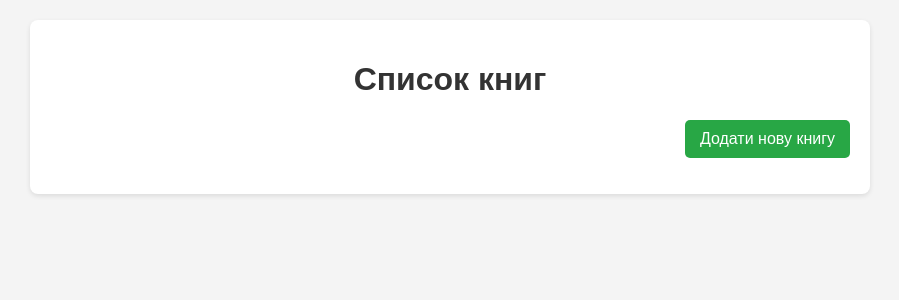
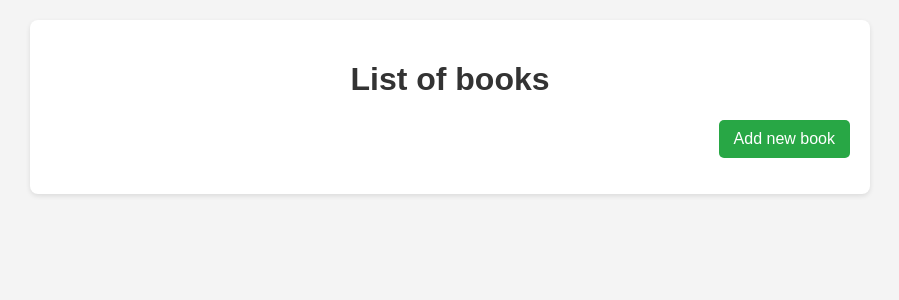
Before and after one commit to lisakaminska/Brewed_tales, a Django app: page /cafe_book_space/books/ in a window 1280 px wide. Shown: the top 300 px of the page, without its empty margins (190-1089 px from the left). Run offline with Django 5.2, Linux system fonts and the light colour scheme; data that the repository does not hold is empty.

Commit message:
translated

```diff
--- a/brewed_tales/cafe_book_space/templates/cafe_book_space/book_list.html
+++ b/brewed_tales/cafe_book_space/templates/cafe_book_space/book_list.html
@@ -3,7 +3,7 @@
 <head>
     <meta charset="UTF-8">
     <meta name="viewport" content="width=device-width, initial-scale=1.0">
-    <title>Список книг</title>
+    <title>List of books</title>
     <style>
         body {
             font-family: Arial, sans-serif;
@@ -96,9 +96,9 @@
 </head>
 <body>
     <div class="container">
-        <h1>Список книг</h1>
+        <h1>List of books</h1>
         <div class="clearfix">
-            <a href="{% url 'cafe_book_space:add_book' %}" class="add-button">Додати нову книгу</a>
+            <a href="{% url 'cafe_book_space:add_book' %}" class="add-button">Add new book</a>
         </div>
         <ul>
             {% for book in books %}
@@ -107,11 +107,11 @@
                         <a href="{% url 'cafe_book_space:book_detail' book.id %}">{{ book.title }}</a>
                     </div>
                     <div class="book-info">
-                        Жанр: {{ book.genre }} | Автор: {{ book.author }} | Ціна: {{ book.price }} грн
+                        Genre: {{ book.genre }} | Author: {{ book.author }} | Price: {{ book.price }} UAH
                     </div>
                     <div class="action-buttons">
-                        <a href="{% url 'cafe_book_space:update_book' book.id %}" class="edit-button">Редагувати</a>
-                        <a href="{% url 'cafe_book_space:delete_book' book.id %}" class="delete-button">Видалити</a>
+                        <a href="{% url 'cafe_book_space:update_book' book.id %}" class="edit-button">Edit</a>
+                        <a href="{% url 'cafe_book_space:delete_book' book.id %}" class="delete-button">Delete</a>
                     </div>
                 </li>
             {% endfor %}
--- a/brewed_tales/cafe_book_space/views.py
+++ b/brewed_tales/cafe_book_space/views.py
@@ -2,6 +2,8 @@ import requests
 from django.shortcuts import render, redirect
 from django.urls import reverse
 from .forms import BookForm
+from django.shortcuts import render, redirect, get_object_or_404
+from cafe.models import Book
 
 API_URL = 'http://localhost:8000/api/books/'
 
@@ -48,3 +50,11 @@ def delete_book(request, pk):
         if response.status_code == 204:
             return redirect(reverse('cafe_book_space:book_list'))
     return render(request, 'cafe_book_space/book_confirm_delete.html', {'pk': pk})
+
+
+def book_confirm_delete(request, pk):
+    book = get_object_or_404(Book, pk=pk)
+    if request.method == 'POST':
+        book.delete()
+        return redirect('cafe_book_space:book_list')
+    return render(request, 'cafe_book_space/book_confirm_delete.html', {'book': book})
```
Also changed, not shown: brewed_tales/cafe_book_space/templates/cafe_book_space/book_confirm_delete.html (+8 -12 lines), brewed_tales/cafe_book_space/templates/cafe_book_space/book_detail.html (+8 -8 lines), brewed_tales/cafe_book_space/templates/cafe_book_space/book_form.html (+4 -4 lines), brewed_tales/cafe_book_space/templates/cafe_book_space/home.html (+5 -13 lines).
